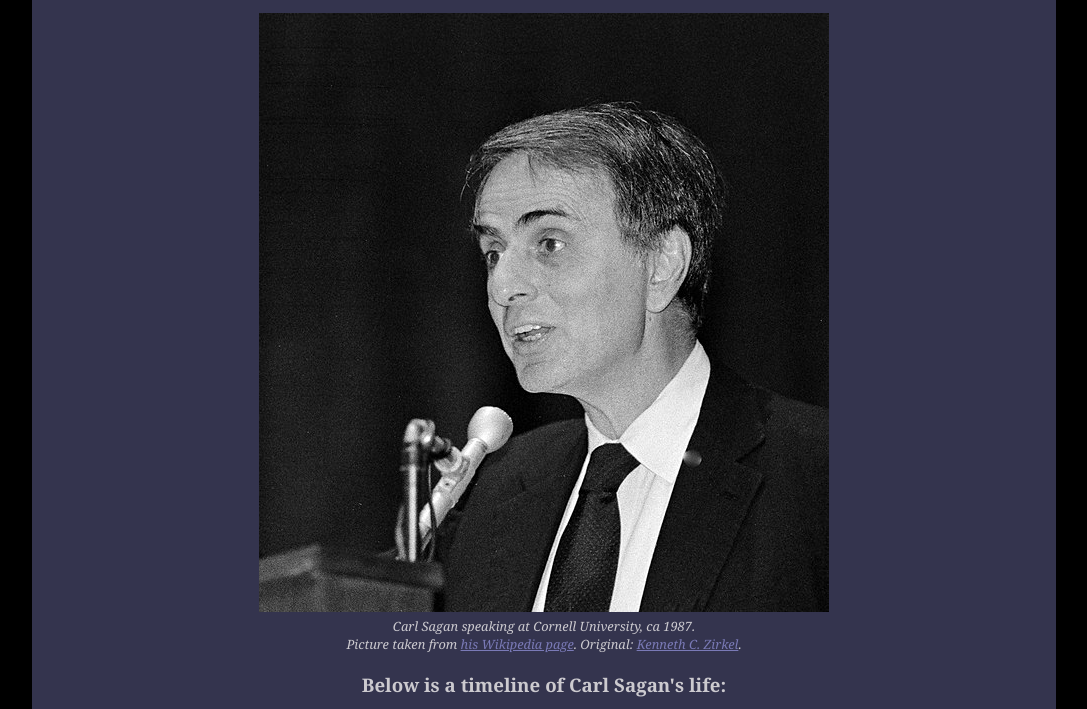
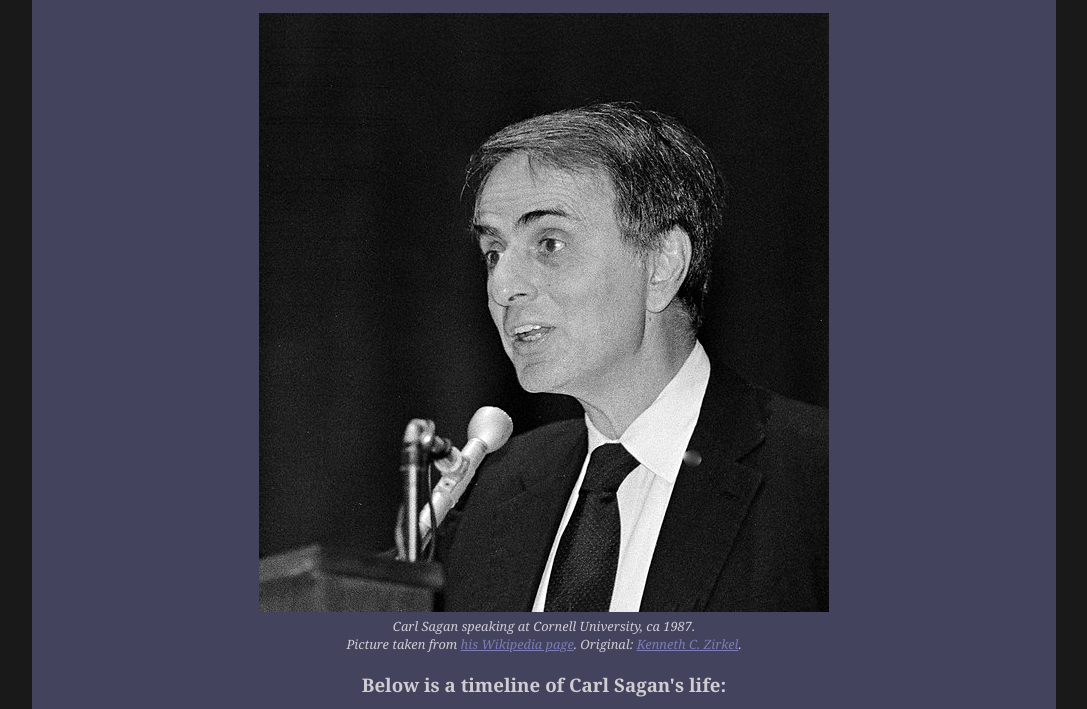
Before and after one commit to AndrewHuntington/fcc-tribute-page, a plain HTML site: page index.html in a window 1280 px wide. Shown: the part 146-855 px from the top of the page, without its empty margins (96-1183 px from the left). Drawn offline with Linux system fonts and the light colour scheme.

```diff
--- a/css/styles.css
+++ b/css/styles.css
@@ -1,5 +1,5 @@
 body {
-  background-color: #000;
+  background-color: rgba(0, 0, 0, 0.9);
   color: rgba(243, 240, 240, 0.8);
   font-family: Georgia, 'Times New Roman', Times, serif;
   font-size: 1rem;
```
Also changed, not shown: index.html (+2 -0 lines), 1 other file.
